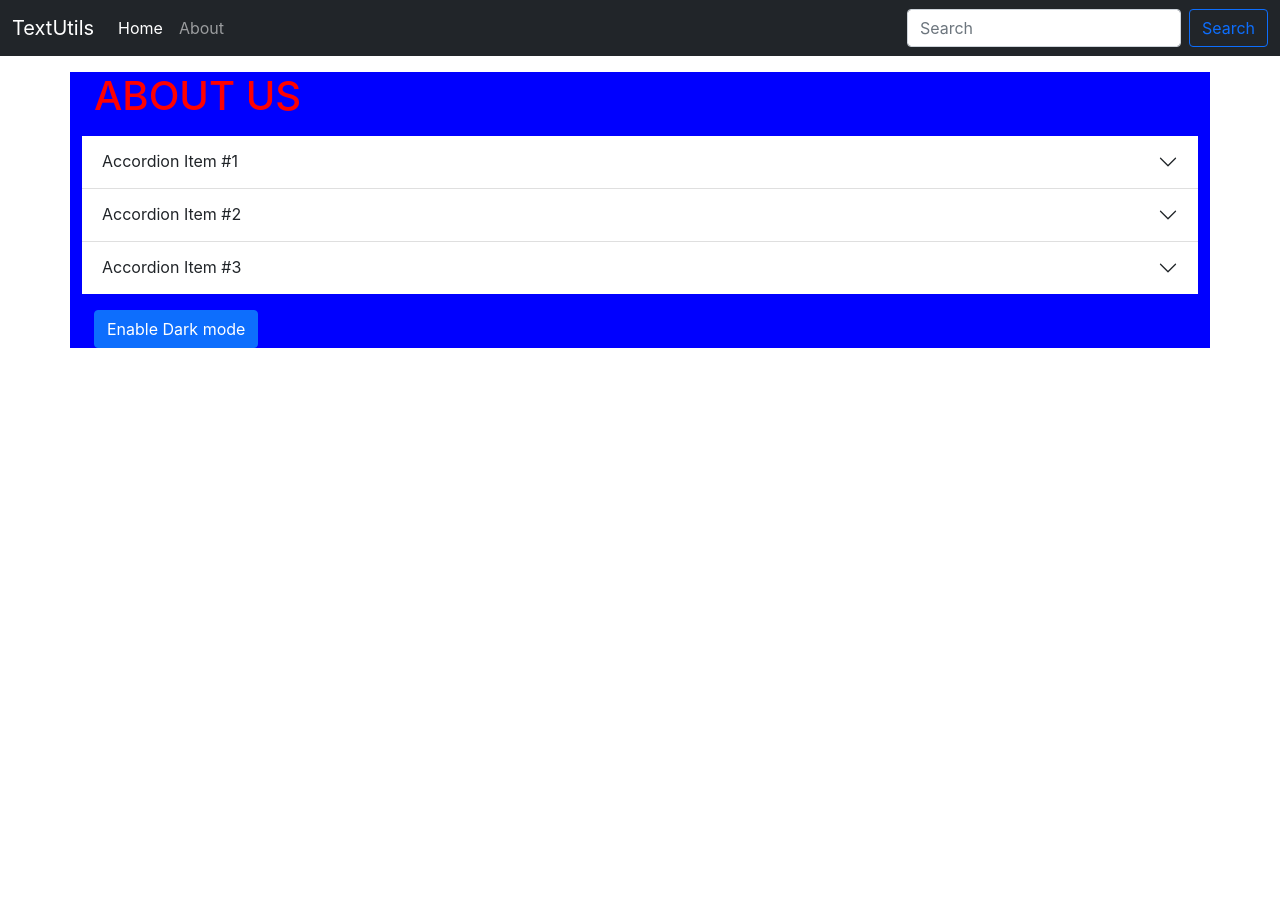
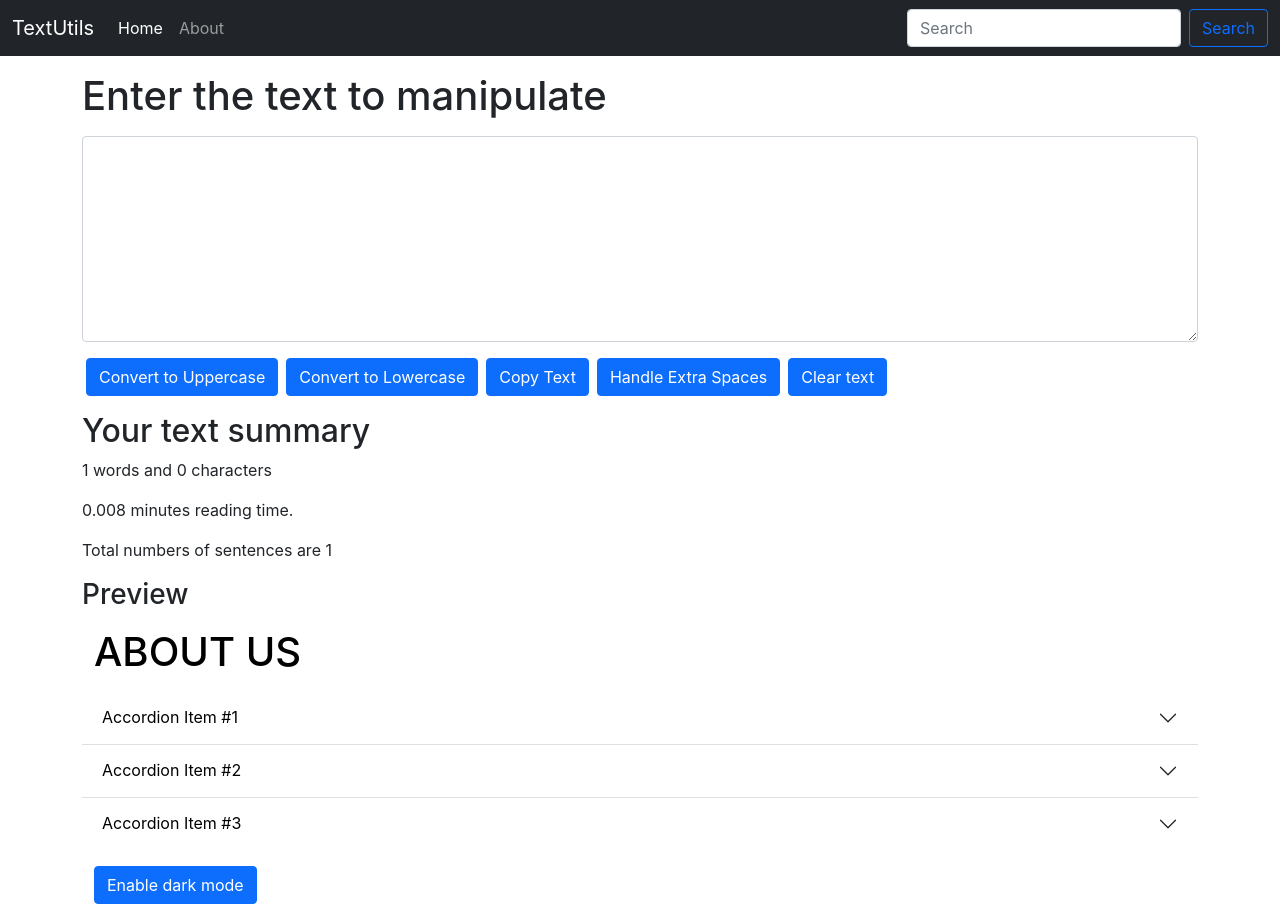
Before and after one commit to sohamobh/webelight-first, a React (Create React App) app: page / in a window 1280 px wide. Before the commit the page ends 800 px from the top, so only its background shows below. Built offline with nearby package versions, Linux system fonts and the light colour scheme.

Commit message:
React-Day-4/textutils

```diff
--- a/package.json
+++ b/package.json
@@ -34,5 +34,9 @@
       "last 1 firefox version",
       "last 1 safari version"
     ]
-  }
+  },
+  "main": "index.js",
+  "repository": "git@github.com:sohamobh/webelight-first.git",
+  "author": "Soha <soham@webelight.co.in>",
+  "license": "MIT"
 }
--- a/src/App.js
+++ b/src/App.js
@@ -10,7 +10,7 @@ function App() {
         <>
             <Navbar title="TextUtils"></Navbar>
             <div className="=container my-3">
-                {/* <TextForm heading="Enter the text to manipulate"></TextForm>*/}
+                <TextForm heading="Enter the text to manipulate"></TextForm>
                 <About></About>
             </div>
         </>
--- a/src/components/About.js
+++ b/src/components/About.js
@@ -1,10 +1,30 @@
-import React from "react"
+import React, { useState } from "react"
 
 export default function About() {
-    let myStyle = {
-        color: "red",
-        backgroundColor: "blue",
+    const [myStyle, setMyStyle] = useState({
+        color: "black",
+        backgroundColor: "white",
+    })
+    const [buttonText, setBtnText] = useState("Enable dark mode")
+
+    const toggleStyle = () => {
+        if (myStyle.color == "black") {
+            setMyStyle({
+                color: "white",
+                backgroundColor: "black",
+                border: "1px solid white",
+            })
+            setBtnText("Enable light mode")
+        } else {
+            setMyStyle({
+                color: "black",
+                backgroundColor: "white",
+                border: "1px solid black",
+            })
+            setBtnText("Enable dark mode")
+        }
     }
+
     return (
         <div className="container" style={myStyle}>
             <h1 className="container my-3">ABOUT US</h1>
@@ -16,6 +36,7 @@ export default function About() {
                     <h2 className="accordion-header" id="flush-headingOne">
                         <button
                             className="accordion-button collapsed"
+                            style={myStyle}
                             type="button"
                             data-bs-toggle="collapse"
                             data-bs-target="#flush-collapseOne"
@@ -31,7 +52,7 @@ export default function About() {
                         aria-labelledby="flush-headingOne"
                         data-bs-parent="#accordionFlushExample"
                     >
-                        <div className="accordion-body">
+                        <div className="accordion-body" style={myStyle}>
                             Placeholder content for this accordion, which is
                             intended to demonstrate the{" "}
                             <code>.accordion-flush</code> class. This is the
@@ -43,6 +64,7 @@ export default function About() {
                     <h2 className="accordion-header" id="flush-headingTwo">
                         <button
                             className="accordion-button collapsed"
+                            style={myStyle}
                             type="button"
                             data-bs-toggle="collapse"
                             data-bs-target="#flush-collapseTwo"
@@ -58,7 +80,7 @@ export default function About() {
                         aria-labelledby="flush-headingTwo"
                         data-bs-parent="#accordionFlushExample"
                     >
-                        <div className="accordion-body">
+                        <div className="accordion-body" style={myStyle}>
                             Placeholder content for this accordion, which is
                             intended to demonstrate the{" "}
                             <code>.accordion-flush</code> class. This is the
@@ -71,6 +93,7 @@ export default function About() {
                     <h2 className="accordion-header" id="flush-headingThree">
                         <button
                             className="accordion-button collapsed"
+                            style={myStyle}
                             type="button"
                             data-bs-toggle="collapse"
                             data-bs-target="#flush-collapseThree"
@@ -86,7 +109,7 @@ export default function About() {
                         aria-labelledby="flush-headingThree"
                         data-bs-parent="#accordionFlushExample"
                     >
-                        <div className="accordion-body">
+                        <div className="accordion-body" style={myStyle}>
                             Placeholder content for this accordion, which is
                             intended to demonstrate the{" "}
                             <code>.accordion-flush</code> class. This is the
@@ -100,8 +123,12 @@ export default function About() {
                 </div>
             </div>
             <div className="container my-3">
-                <button type="button" class="btn btn-primary">
-                    Enable Dark mode
+                <button
+                    onClick={toggleStyle}
+                    type="button"
+                    className="btn btn-primary"
+                >
+                    {buttonText}
                 </button>
             </div>
         </div>
--- a/src/components/TextForm.js
+++ b/src/components/TextForm.js
@@ -13,12 +13,14 @@ export default function TextForm(props) {
         let newText = text.toLowerCase()
         setText(newText)
     }
-    const handleSentenceCount = () => {
-        // console.log("Lowercase was clicked" + text)
-        let count = text.split(".").length
-        //return count
-        document.write("Total numbers of sentences are = " + count)
-        //setText(newText)
+    const handleCopy = () => {
+        var text = document.getElementById("MyBox")
+        text.select()
+        navigator.clipboard.writeText(text.value)
+    }
+    const handleExtraSpaces = () => {
+        let newText = text.split(/[ ]+/)
+        setText(newText.join(" "))
     }
     const handleClearText = () => {
         // console.log("Clear was clicked" + text)
@@ -39,7 +41,7 @@ export default function TextForm(props) {
             <div className="container">
                 <h1>{props.heading}</h1>
                 <div className="my-3">
-                    {/* <label for="MyBox" class="form-label">Example textarea</label> */}
+                    {/* <label for="MyBox" className="form-label">Example textarea</label> */}
                     <textarea
                         className="form-control"
                         value={text}
@@ -62,15 +64,21 @@ export default function TextForm(props) {
                 </button>
                 <button
                     className="btn btn-primary mx-1" //mx-1 creates space between 2 components; here, buttons
+                    onClick={handleCopy}
+                >
+                    Copy Text
+                </button>
+                <button
+                    className="btn btn-primary mx-1" //mx-1 creates space between 2 components; here, buttons
+                    onClick={handleExtraSpaces}
+                >
+                    Handle Extra Spaces
+                </button>
+                <button
+                    className="btn btn-primary mx-1" //mx-1 creates space between 2 components; here, buttons
                     onClick={handleClearText}
                 >
                     Clear text
-                </button>
-                <button
-                    className="btn btn-primary mx-1" //mx-1 creates space between 2 components; here, buttons
-                    onClick={handleSentenceCount}
-                >
-                    Sentence Count
                 </button>
             </div>
             <div className="container my-3">
@@ -83,7 +91,7 @@ export default function TextForm(props) {
                     {0.008 * text.split(" ").length} minutes reading time.
                     {/*1 word = 0.008 minutes(1/125) multiplied by length*/}
                 </p>
-                {/*<p>Total number of sentences are:-{handleClearText(num)} </p>*/}
+                <p> Total numbers of sentences are {text.split(".").length}</p>
 
                 <h3>Preview</h3>
                 <p>{text}</p>
```
